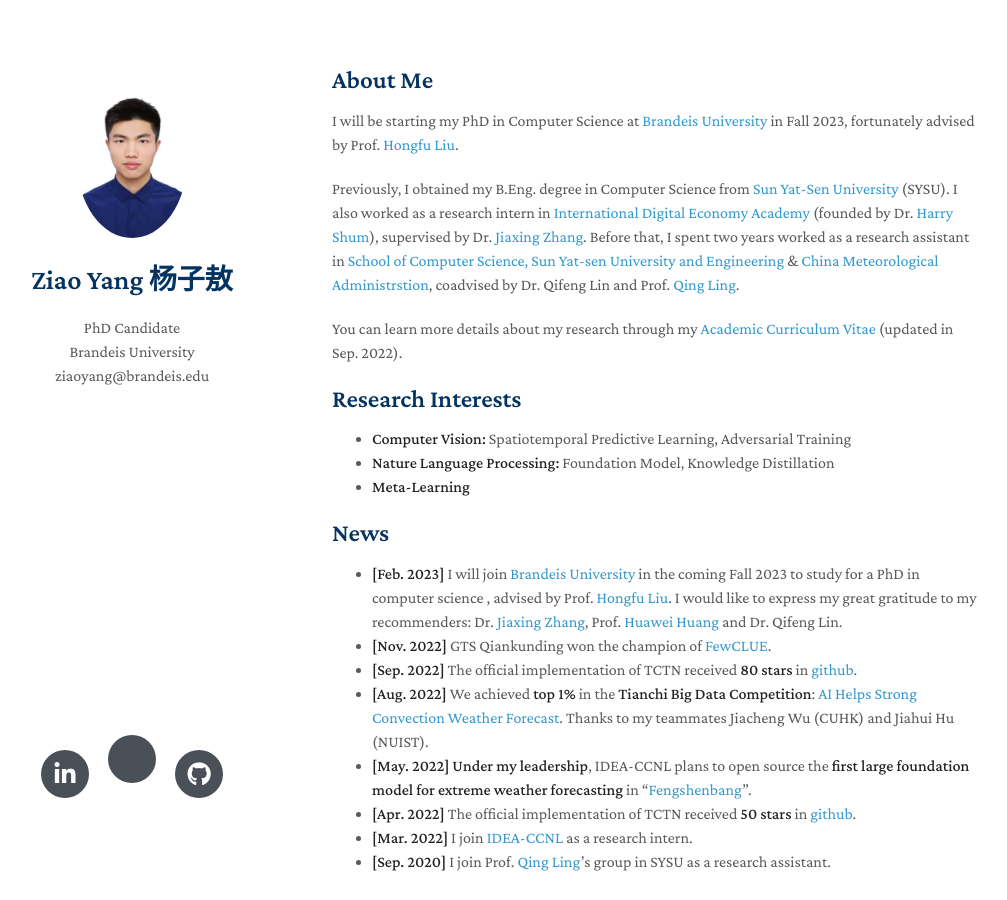
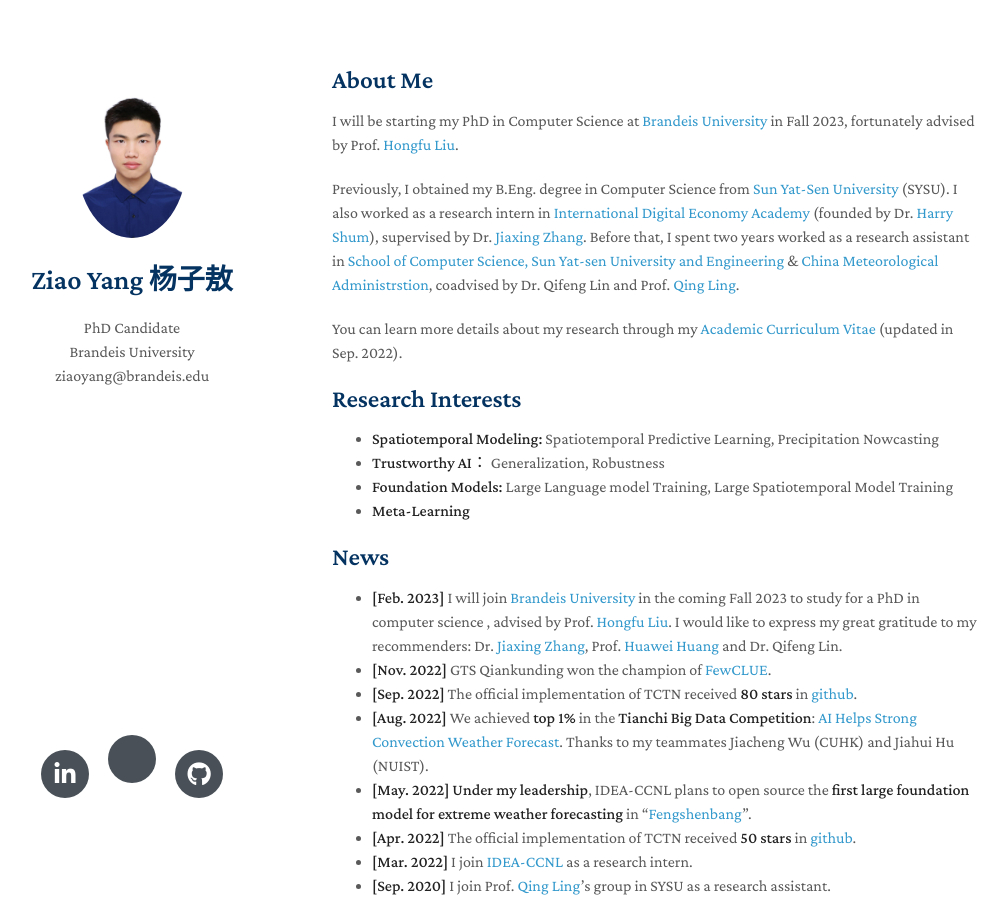
Before and after one commit to yangziao56/homepage, a Jekyll site: the page built from index.md, in a window 1280 px wide and 900 px high. Shown: the whole window, without its empty margins (138-1145 px from the left). Built offline with Jekyll 4.4.1, drawn with Linux system fonts in a browser that asks for light colours; nearby versions of some CDN libraries; a style sheet for code colours, icons or effects is not loaded; our own code applies the rules of GitHub Pages for plain Markdown files.

Commit message:
Update index.md
Signed-off-by: Ziao Yang <70676524+yangziao56@users.noreply.github.com>

```diff
--- a/index.md
+++ b/index.md
@@ -12,8 +12,9 @@
 
 ## Research Interests
 
-- **Computer Vision:** Spatiotemporal Predictive Learning, Adversarial Training
-- **Nature Language Processing:** Foundation Model, Knowledge Distillation
+- **Spatiotemporal Modeling:** Spatiotemporal Predictive Learning, Precipitation Nowcasting
+- **Trustworthy AI：** Generalization, Robustness
+- **Foundation Models:** Large Language model Training, Large Spatiotemporal Model Training
 - **Meta-Learning**
 
 ## News
```
